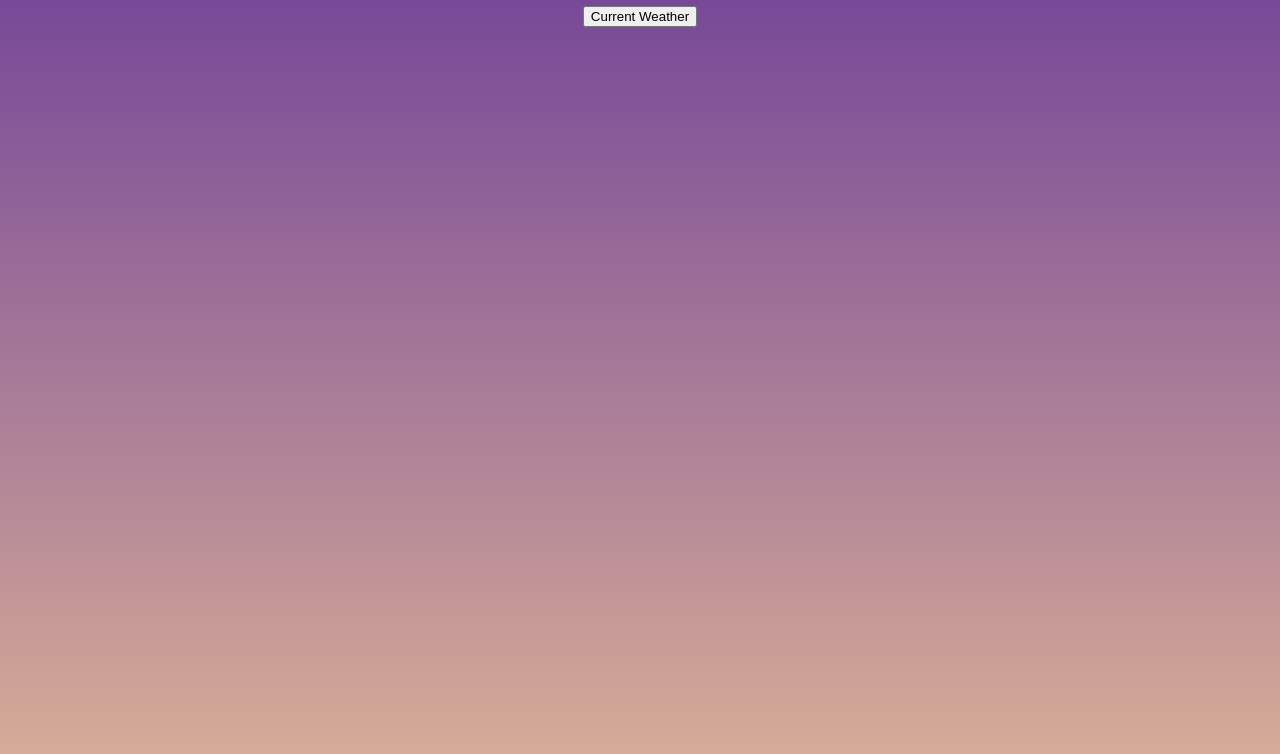
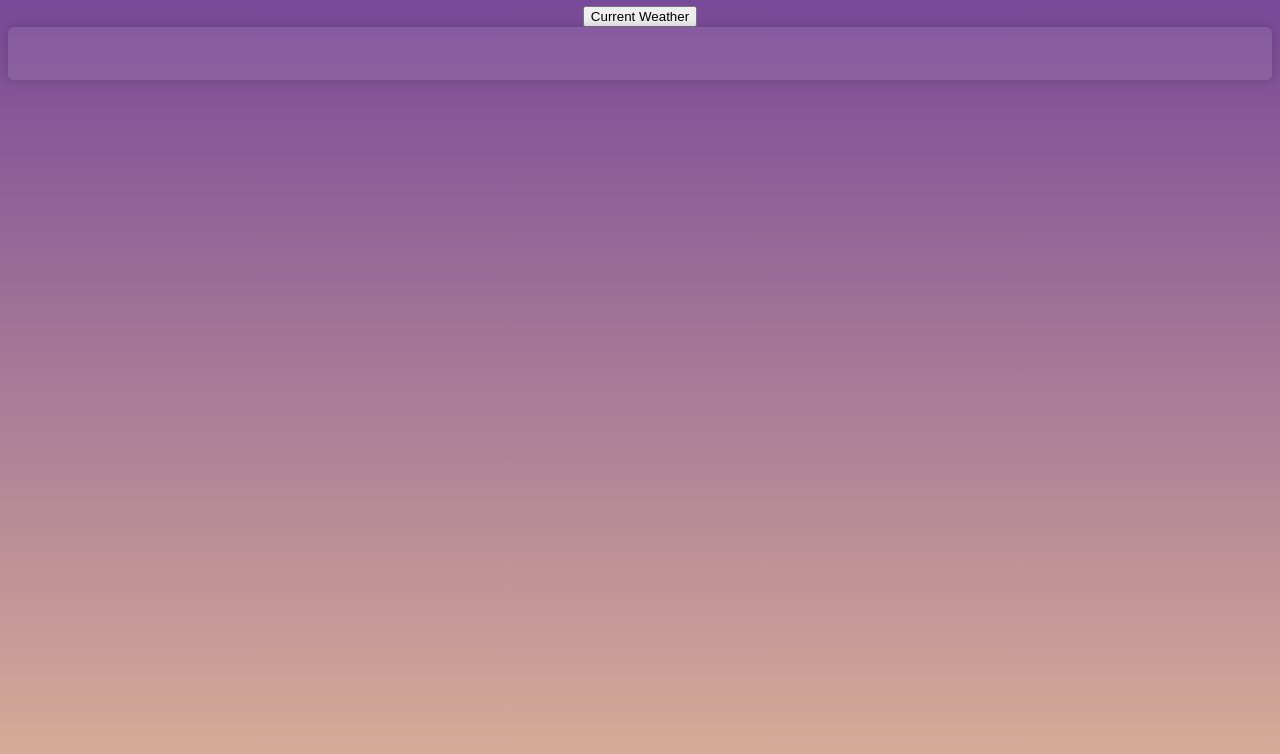
Before and after one commit to ltramos7/weatherApp, a website: page src/index.html in a window 1280 px wide. Shown: the part 75-829 px from the top of the page. Drawn offline with Linux system fonts and the light colour scheme.

Commit message:
style: added a box and shadow for container

```diff
--- a/src/index.css
+++ b/src/index.css
@@ -27,4 +27,7 @@ body{
 
 #local-weather-info-container{
     padding: 1rem;
+    background-color: rgba(255, 255, 255, 0.082);
+    border-radius: 6px;
+    box-shadow: 0 0 12px 0 rgba(0,0,0,.2);
 }
```
